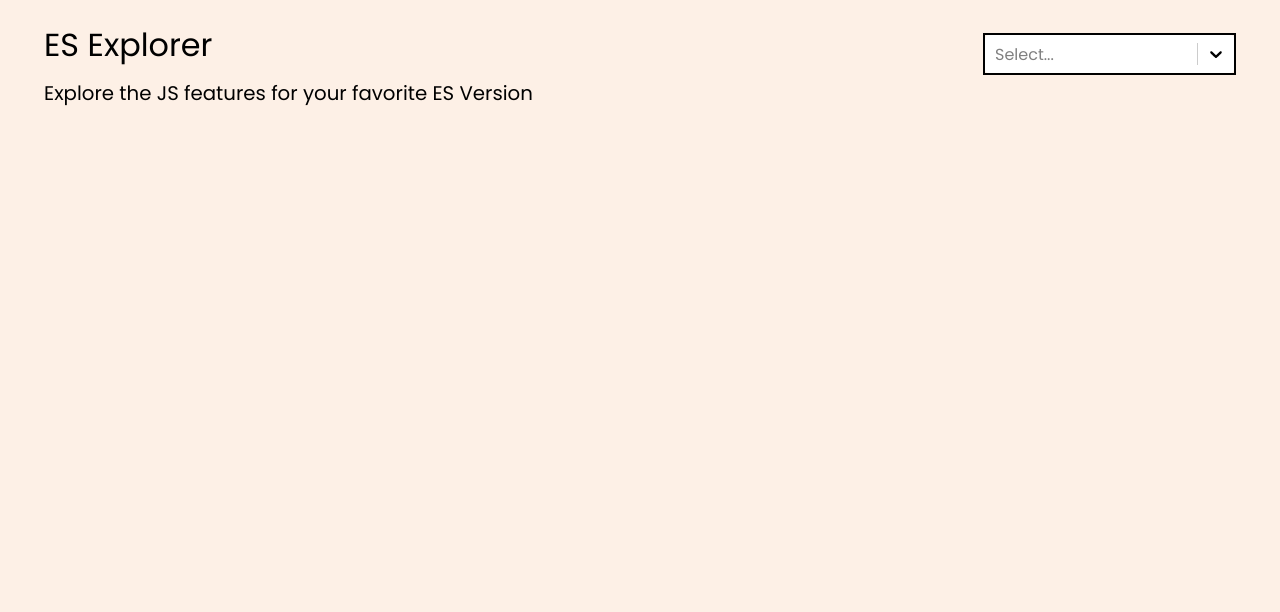
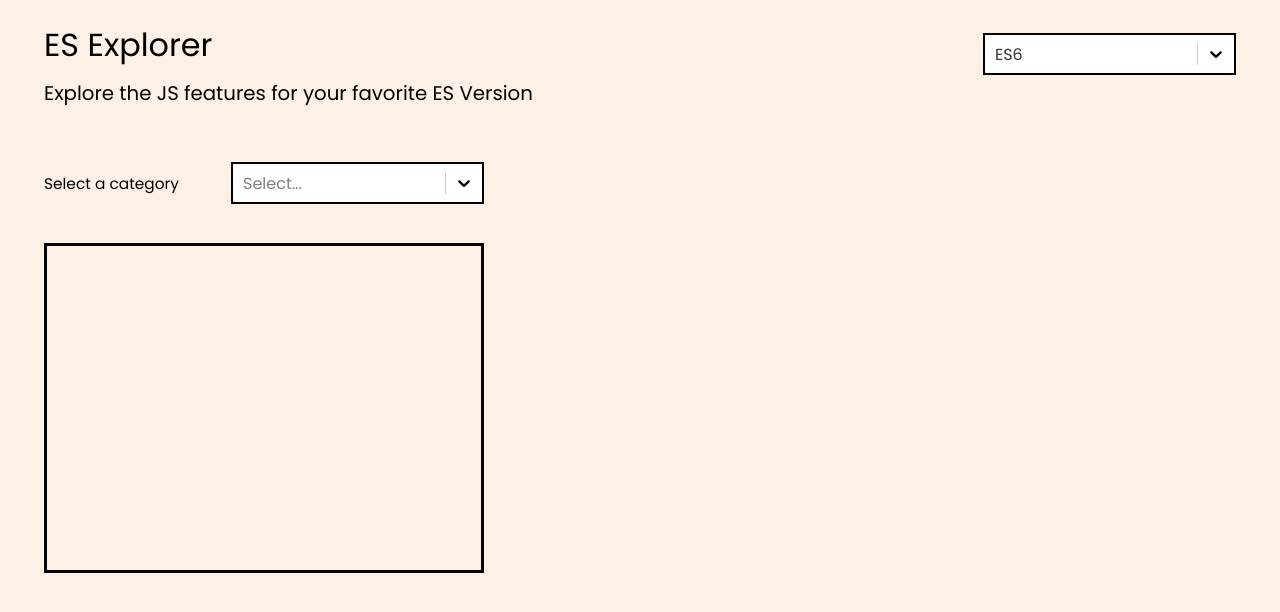
Before and after one commit to ruphaa/es-explorer, a React (Create React App) app: page / in a window 1280 px wide. Shown: the top 612 px of the page. Built offline with nearby package versions, Linux system fonts and the light colour scheme.

Commit message:
Add Sub fields

```diff
--- a/src/App.css
+++ b/src/App.css
@@ -38,3 +38,14 @@ header {
 .top-left {
   flex: 1;
 }
+
+.feature-selection {
+  margin-top: 5rem;
+}
+
+.feature-description {
+  margin-top: 3.5rem;
+  height: 30rem;
+  width: 40rem;
+  border: 3px solid #000;
+}
--- a/src/App.js
+++ b/src/App.js
@@ -1,9 +1,23 @@
-import React from "react";
+import React, { useState } from "react";
 import "./App.css";
 import Version from "./components/Version";
+import FeatureNestedSelection from "./components/FeatureNestedSelect";
+import { EcmaContext } from "./components/RootContext";
+import { esFeatures } from "./components/data";
 
 function App() {
+  const jsFeatures = esFeatures;
+  const [version, setVersion] = useState(jsFeatures["ES6"]);
+  const [selected, setSelected] = useState({ value: "ES6", label: "ES6" });
+
+  const handleSelected = (selected) => {
+    setSelected(selected);
+    debugger;
+    setVersion(jsFeatures[selected.value]);
+  };
+
   return (
+    <EcmaContext.Provider value={{ version, setVersion }}>
       <div className="App">
         <div className="top">
           <div className="top-left">
@@ -13,10 +27,24 @@ function App() {
             </div>
           </div>
           <div className="top-right">
-          <Version />
+            <Version
+              features={jsFeatures}
+              selected={selected}
+              handleSelected={handleSelected}
+              setVersion={setVersion}
+            />
           </div>
         </div>
+        <div className="feature-selection">
+          <FeatureNestedSelection />
         </div>
+        <div className="feature-description">
+          <div className="title"></div>
+          <div className="desc"></div>
+          <div className="link"></div>
+        </div>
+      </div>
+    </EcmaContext.Provider>
   );
 }
 
--- /dev/null
+++ b/src/components/FeatureNestedSelect/index.css
@@ -0,0 +1,18 @@
+.selected-list {
+  width: 50%;
+}
+
+.main {
+  display: flex;
+}
+
+.main .title {
+  margin-right: 2rem;
+  align-self: center;
+  font-size: 1.4rem;
+  width: 15rem;
+}
+
+.sub {
+  margin-top: 3rem;
+}
--- /dev/null
+++ b/src/components/FeatureNestedSelect/index.js
@@ -0,0 +1,57 @@
+import React, { useState, useContext, useEffect } from "react";
+import Select from "react-select";
+import "./index.css";
+import { EcmaContext } from "../RootContext";
+
+const Version = () => {
+  const { version } = useContext(EcmaContext);
+  const [category, setCategory] = useState(null);
+  const [feature, setFeature] = useState(null);
+
+  const changeCategory = (category) => {
+    setCategory(category);
+  };
+  const changeFeature = (feature) => {
+    setFeature(feature);
+  };
+
+  useEffect(() => {
+    if (!version.methods.length) {
+      setCategory(null);
+      setFeature(null);
+    }
+  });
+
+  return (
+    <div className="selected-list">
+      <div className="main">
+        <div className="title">Select a category</div>
+        {version && version.methods && version.methods.length ? (
+          <Select
+            value={category}
+            onChange={changeCategory}
+            options={version.methods}
+            className="select-control"
+          />
+        ) : (
+          "Nothing Yet"
+        )}
+      </div>
+      {category && category.choices.length ? (
+        <div className="main sub">
+          <div className="title">Select a functionality</div>
+          <Select
+            value={feature}
+            onChange={changeFeature}
+            options={category.choices}
+            className="select-control"
+          />
+        </div>
+      ) : (
+        ""
+      )}
+    </div>
+  );
+};
+
+export default Version;
--- /dev/null
+++ b/src/components/RootContext.js
@@ -0,0 +1,3 @@
+import React from "react";
+
+export const EcmaContext = React.createContext(null);
--- a/src/components/Version/index.js
+++ b/src/components/Version/index.js
@@ -1,29 +1,6 @@
-import React, { useState } from "react";
+import React, { useState, useContext } from "react";
 import Select from "react-select";
 import "./index.css";
-
-const options = [
-  {
-    value: "es6",
-    label: "ES6",
-  },
-  {
-    value: "es7",
-    label: "ES7",
-  },
-  {
-    value: "es8",
-    label: "ES8",
-  },
-  {
-    value: "es9",
-    label: "ES9",
-  },
-  {
-    value: "es10",
-    label: "ES10",
-  },
-];
 
 // const colorStyles = {
 //   option: (styles, { isSelected, isFocussed }) => ({
@@ -34,26 +11,23 @@ const options = [
 // };
 const colorStyles = {};
 
-const Version = () => {
-  const [selected, setSelected] = useState(null);
-  const handleChange = (selected) => {
-    setSelected(selected);
-  };
+const Version = ({ features, selected, handleSelected }) => {
+  const options = Object.keys(features).map((feature) => {
+    return {
+      value: feature,
+      label: feature,
+    };
+  });
+
   return (
     <div className="version">
       <Select
         value={selected}
-        onChange={handleChange}
+        onChange={handleSelected}
         options={options}
         className="select-control"
         styles={colorStyles}
       />
-      {/* <select name="versions" id="es">
-        <option value="ES6">ES6</option>
-        <option value="ES7">ES7</option>
-        <option value="ES8">ES8</option>
-        <option value="ES9">ES9</option>
-      </select> */}
     </div>
   );
 };
--- /dev/null
+++ b/src/components/data.js
@@ -0,0 +1,108 @@
+export const esFeatures = {
+  ES6: {
+    methods: [
+      {
+        label: "Keywords",
+        value: "Keywords",
+        choices: [
+          {
+            label: "let",
+            value: "let",
+          },
+          {
+            label: "const",
+            value: "const",
+          },
+        ],
+      },
+      {
+        label: "Functions",
+        value: "Functions",
+        choices: [
+          {
+            label: "Default Function Arguments",
+          },
+          {
+            label: "Arrow functions",
+          },
+        ],
+      },
+      {
+        label: "Strings",
+        value: "Strings",
+        choices: [
+          {
+            label: "Templating string literal",
+          },
+        ],
+      },
+      {
+        label: "Destructuring",
+        value: "Destructuring",
+        choices: [{ label: "array" }, { label: "object" }],
+      },
+      {
+        label: "Arrays",
+        value: "Arrays",
+        choices: [
+          { label: "for-of" },
+          { label: "Array.from()" },
+          { label: "Array.of()" },
+          { label: "find" },
+          { label: "findIndex" },
+          { label: "some" },
+          { label: "every" },
+          { label: "forEach" },
+          { label: "map" },
+          { label: "filter" },
+          { label: "reduce" },
+        ],
+      },
+      {
+        label: "Operators",
+        value: "Operators",
+        choices: [{ label: "Rest" }, { label: "Spread" }],
+      },
+      {
+        label: "Async",
+        value: "Async",
+        choices: [
+          { label: "Promises" },
+          { label: "Generators" },
+          { label: "async-await" },
+        ],
+      },
+      {
+        label: "Data-types",
+        value: "Data-types",
+        choices: [
+          { label: "Symbols" },
+          { label: "Sets" },
+          { label: "Weak Sets" },
+          { label: "Map" },
+          { label: "Weak Map" },
+        ],
+      },
+      {
+        label: "Object",
+        value: "Object",
+        choices: [
+          { label: "Proxies" },
+          { label: "Enhanced object literals" },
+          { label: "Classes" },
+        ],
+      },
+      {
+        label: "Classes",
+        value: "Classes",
+        choices: [],
+      },
+    ],
+  },
+  ES7: {
+    methods: [],
+  },
+  ES8: {},
+  ES9: {},
+  ES10: {},
+};
```
Also changed, not shown: prod-image.png (deleted), prod.png (added). Lines whose indentation alone changed are shown as unchanged.
